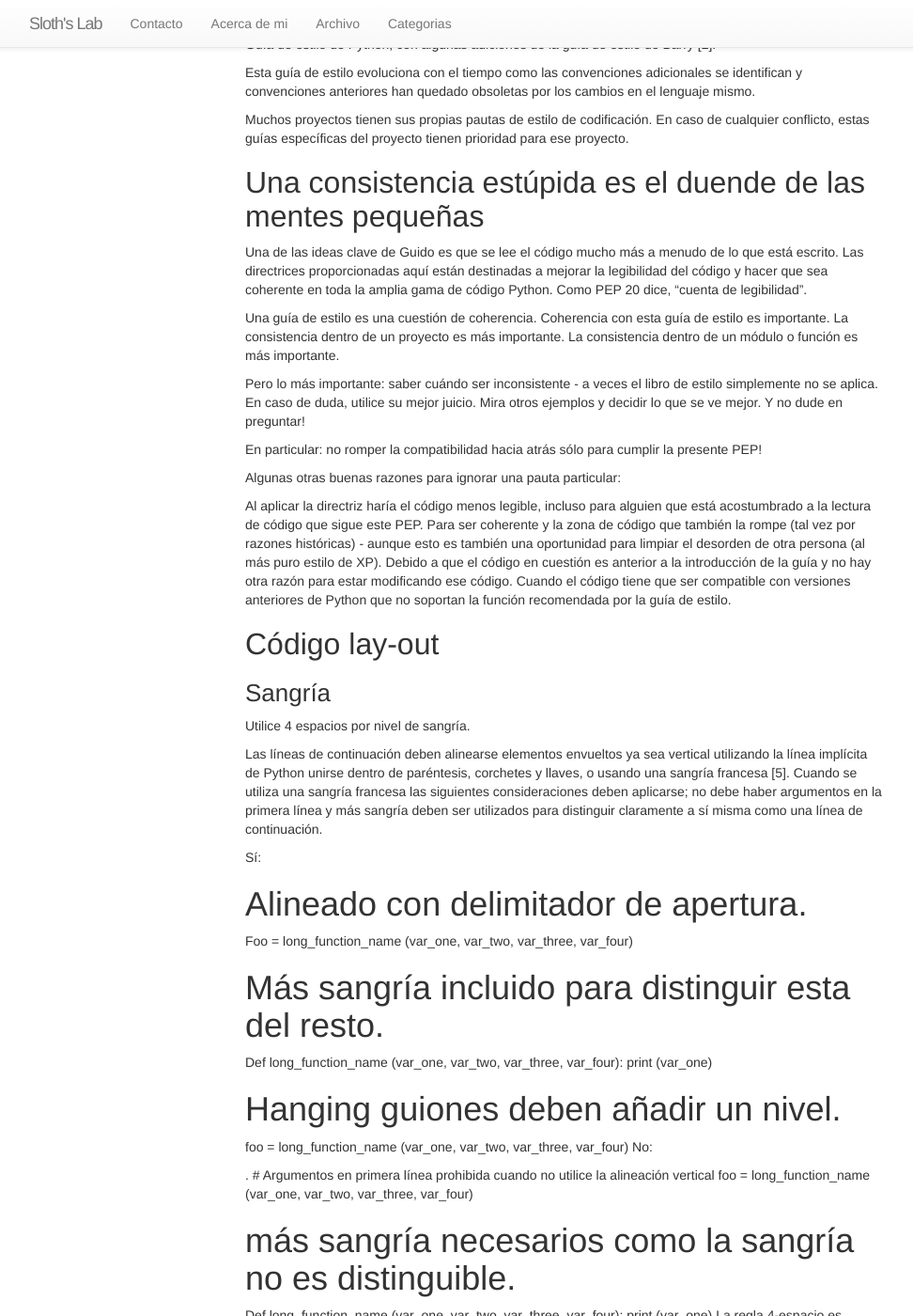
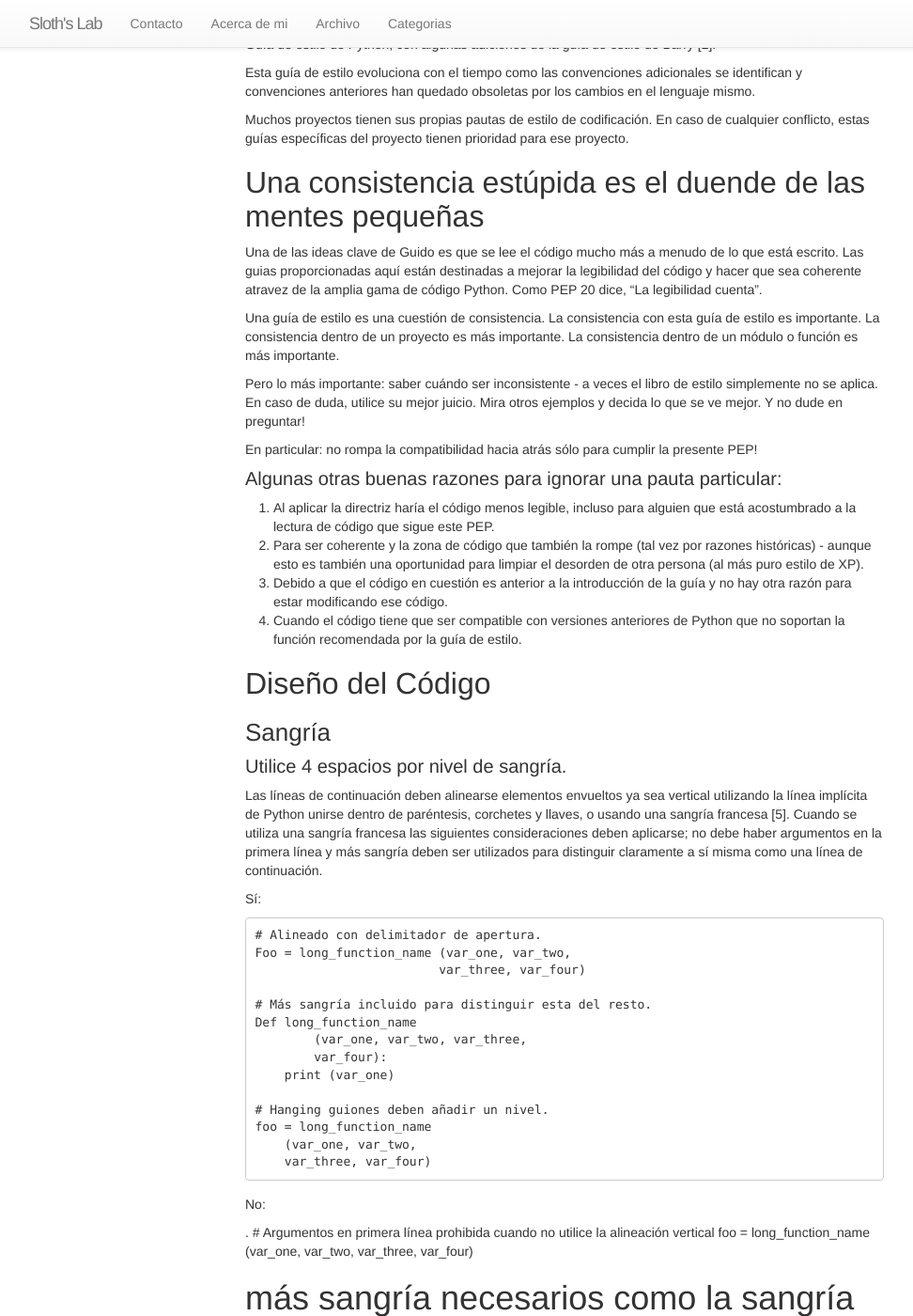
Before and after one commit to asomarribasd/asomarribasd.github.io, a Jekyll site: the page built from _posts/2014-05-08-PEP-0008-Guia-de-estilo-para-codigo-python.markdown, in a window 1280 px wide and 1400 px high, scrolled down 717 px. Shown: the whole window at 94% size, without its empty margins (39-1011 px from the left). Built offline with Jekyll 4.4.1, drawn with Linux system fonts in a browser that asks for light colours; nearby versions of some CDN libraries; comment, search, counter and statistics services are not loaded.

Commit message:
Fix Translation.

````diff
--- a/_posts/2014-05-08-PEP-0008-Guia-de-estilo-para-codigo-python.markdown
+++ b/_posts/2014-05-08-PEP-0008-Guia-de-estilo-para-codigo-python.markdown
@@ -29,33 +29,33 @@ Esta guía de estilo evoluciona con el tiempo como las convenciones adicionales
 Muchos proyectos tienen sus propias pautas de estilo de codificación. En caso de cualquier conflicto, estas guías específicas del proyecto tienen prioridad para ese proyecto.
 
 
-##Una consistencia estúpida es el duende de las mentes pequeñas
+## Una consistencia estúpida es el duende de las mentes pequeñas
 
-Una de las ideas clave de Guido es que se lee el código mucho más a menudo de lo que está escrito. Las directrices proporcionadas aquí están destinadas a mejorar la legibilidad del código y hacer que sea coherente en toda la amplia gama de código Python. Como PEP 20 dice, "cuenta de legibilidad".
+Una de las ideas clave de Guido es que se lee el código mucho más a menudo de lo que está escrito. Las guias proporcionadas aquí están destinadas a mejorar la legibilidad del código y hacer que sea coherente atravez de la amplia gama de código Python. Como PEP 20 dice, "La legibilidad cuenta".
 
-Una guía de estilo es una cuestión de coherencia. Coherencia con esta guía de estilo es importante. La consistencia dentro de un proyecto es más importante. La consistencia dentro de un módulo o función es más importante.
+Una guía de estilo es una cuestión de consistencia. La consistencia con esta guía de estilo es importante. La consistencia dentro de un proyecto es más importante. La consistencia dentro de un módulo o función es más importante.
 
-Pero lo más importante: saber cuándo ser inconsistente - a veces el libro de estilo simplemente no se aplica. En caso de duda, utilice su mejor juicio. Mira otros ejemplos y decidir lo que se ve mejor. Y no dude en preguntar!
+Pero lo más importante: saber cuándo ser inconsistente - a veces el libro de estilo simplemente no se aplica. En caso de duda, utilice su mejor juicio. Mira otros ejemplos y decida lo que se ve mejor. Y no dude en preguntar!
 
-En particular: no romper la compatibilidad hacia atrás sólo para cumplir la presente PEP!
+En particular: no rompa la compatibilidad hacia atrás sólo para cumplir la presente PEP!
 
-Algunas otras buenas razones para ignorar una pauta particular:
+#### Algunas otras buenas razones para ignorar una pauta particular:
 
-Al aplicar la directriz haría el código menos legible, incluso para alguien que está acostumbrado a la lectura de código que sigue este PEP.
-Para ser coherente y la zona de código que también la rompe (tal vez por razones históricas) - aunque esto es también una oportunidad para limpiar el desorden de otra persona (al más puro estilo de XP).
-Debido a que el código en cuestión es anterior a la introducción de la guía y no hay otra razón para estar modificando ese código.
-Cuando el código tiene que ser compatible con versiones anteriores de Python que no soportan la función recomendada por la guía de estilo.
+1. Al aplicar la directriz haría el código menos legible, incluso para alguien que está acostumbrado a la lectura de código que sigue este PEP.
+2. Para ser coherente y la zona de código que también la rompe (tal vez por razones históricas) - aunque esto es también una oportunidad para limpiar el desorden de otra persona (al más puro estilo de XP).
+3. Debido a que el código en cuestión es anterior a la introducción de la guía y no hay otra razón para estar modificando ese código.
+4. Cuando el código tiene que ser compatible con versiones anteriores de Python que no soportan la función recomendada por la guía de estilo.
 
-##Código lay-out
+## Diseño del Código
 
-###Sangría
+### Sangría
 
-Utilice 4 espacios por nivel de sangría.
+#### Utilice 4 espacios por nivel de sangría.
 
 Las líneas de continuación deben alinearse elementos envueltos ya sea vertical utilizando la línea implícita de Python unirse dentro de paréntesis, corchetes y llaves, o usando una sangría francesa [5]. Cuando se utiliza una sangría francesa las siguientes consideraciones deben aplicarse; no debe haber argumentos en la primera línea y más sangría deben ser utilizados para distinguir claramente a sí misma como una línea de continuación.
 
 Sí:
-
+```
 # Alineado con delimitador de apertura.
 Foo = long_function_name (var_one, var_two,
                          var_three, var_four)
@@ -70,6 +70,7 @@ Def long_function_name
 foo = long_function_name
     (var_one, var_two,
     var_three, var_four)
+```
 No:
 
 . # Argumentos en primera línea prohibida cuando no utilice la alineación vertical
````
